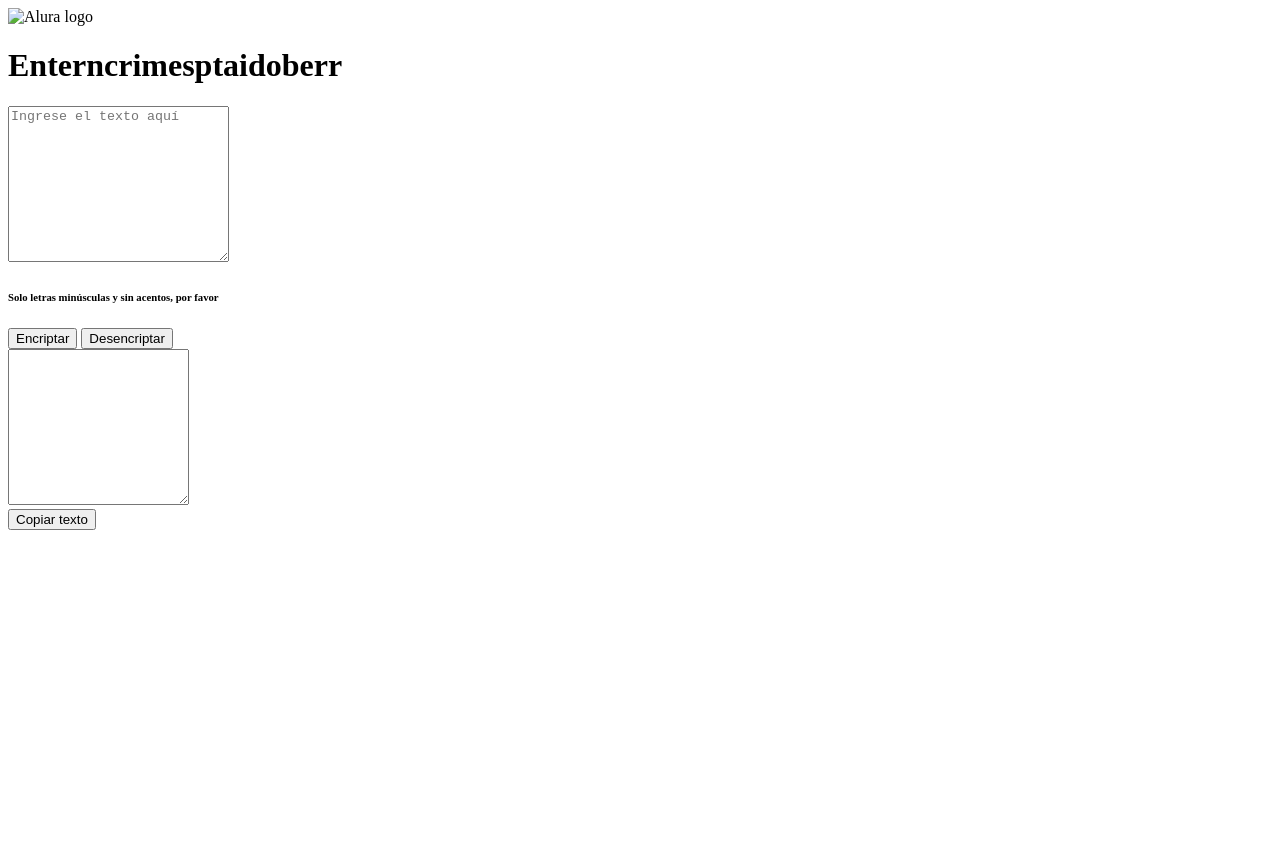
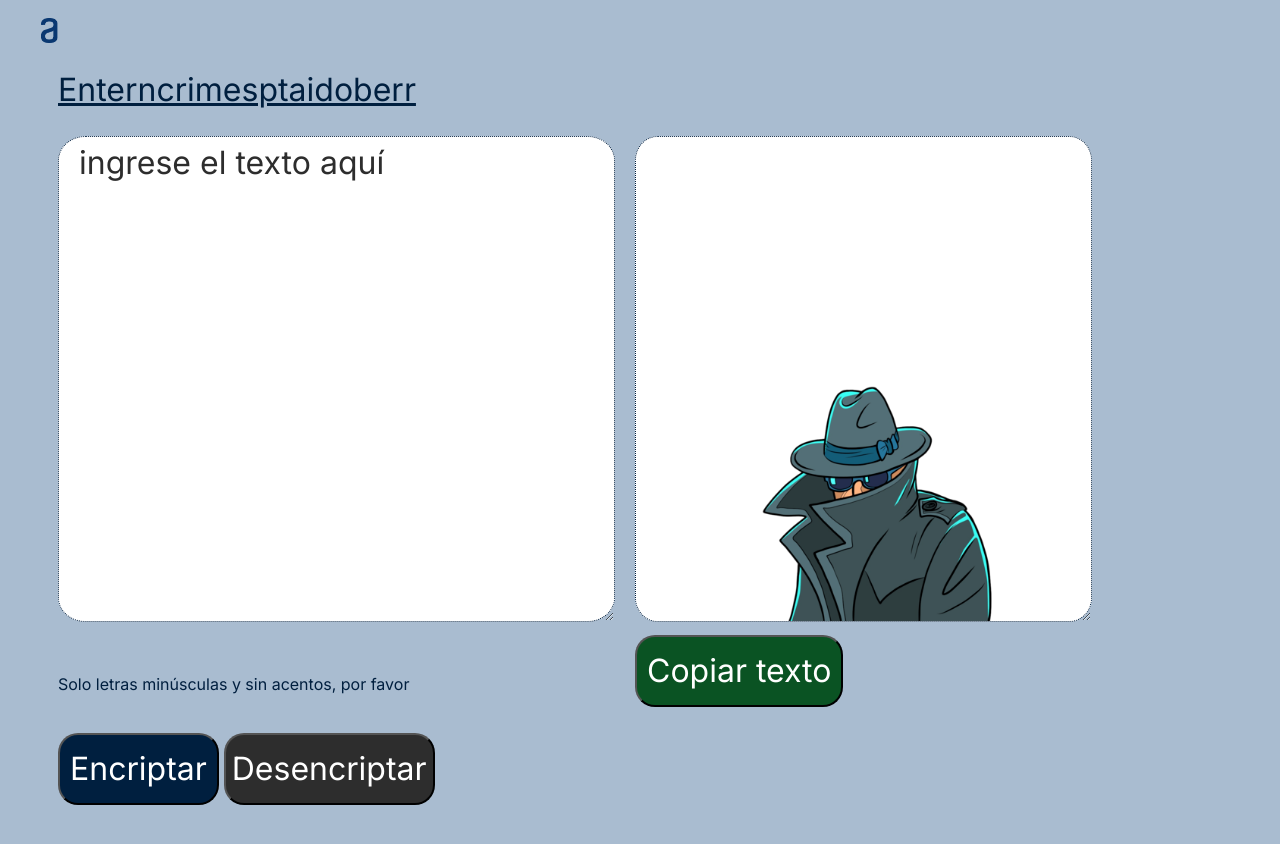
Before and after one commit to mvaspad/Challenge1, a plain HTML site: page index.html in a window 1280 px wide. Before the commit the page ends 800 px from the top, so only its background shows below. Drawn offline with Linux system fonts and the light colour scheme; the site is published under a folder, as on GitHub Pages, so addresses that start at the root find nothing.

Commit message:
Update index.html

```diff
--- a/index.html
+++ b/index.html
@@ -4,7 +4,7 @@
     <meta charset="UTF-8">
     <meta http-equiv="X-UA-Compatible" content="IE=edge">
     <meta name="viewport" content="width=device-width, initial-scale=1.0">
-    <link rel="stylesheet" href="/styles.css">
+    <link rel="stylesheet" href="styles.css">
     <link rel="preconnect" href="https://fonts.googleapis.com">
     <link rel="preconnect" href="https://fonts.gstatic.com" crossorigin>
     <link href="https://fonts.googleapis.com/css2?family=Inter:ital,opsz,wght@0,14..32,100..900;1,14..32,100..900&display=swap" rel="stylesheet">
@@ -12,7 +12,7 @@
 </head>
 <body>
     <header>
-        <img src="/imagenes/Logo.png" alt="Alura logo" class="logo">
+        <img src="imagenes/Logo.png" alt="Alura logo" class="logo">
         <h1 class="title2">Enterncrimesptaidoberr</h1>
     </header>
     <main>
@@ -33,6 +33,6 @@
             </div>
         </section>
     </main>
-<script src="/script.js"></script>
+<script src="script.js"></script>
 </body>
 </html>
```
